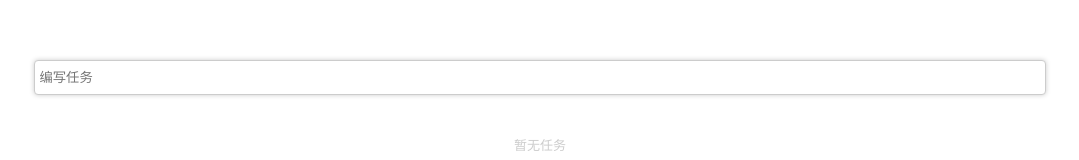
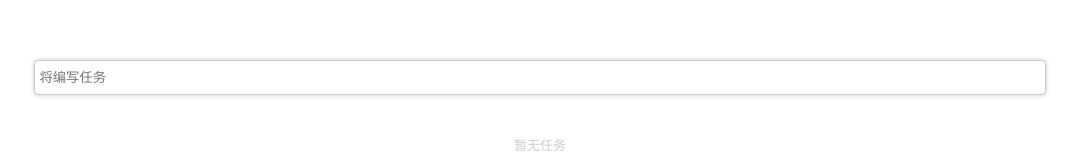
Before and after one commit to ogn123/vue-demo, a Vue app: page / in a window 1280 px wide. Shown: the top 160 px of the page, without its empty margins (100-1179 px from the left). Built offline with nearby package versions, Linux system fonts and the light colour scheme.

Commit message:
修改小错误

```diff
--- a/src/components/vue.vue
+++ b/src/components/vue.vue
@@ -5,7 +5,7 @@
       class="edit"
       type="text"
       v-model="task.content"
-      placeholder="编写任务"
+      placeholder="将编写任务"
     >
     <div class="list">
       <div class="unit"
```
